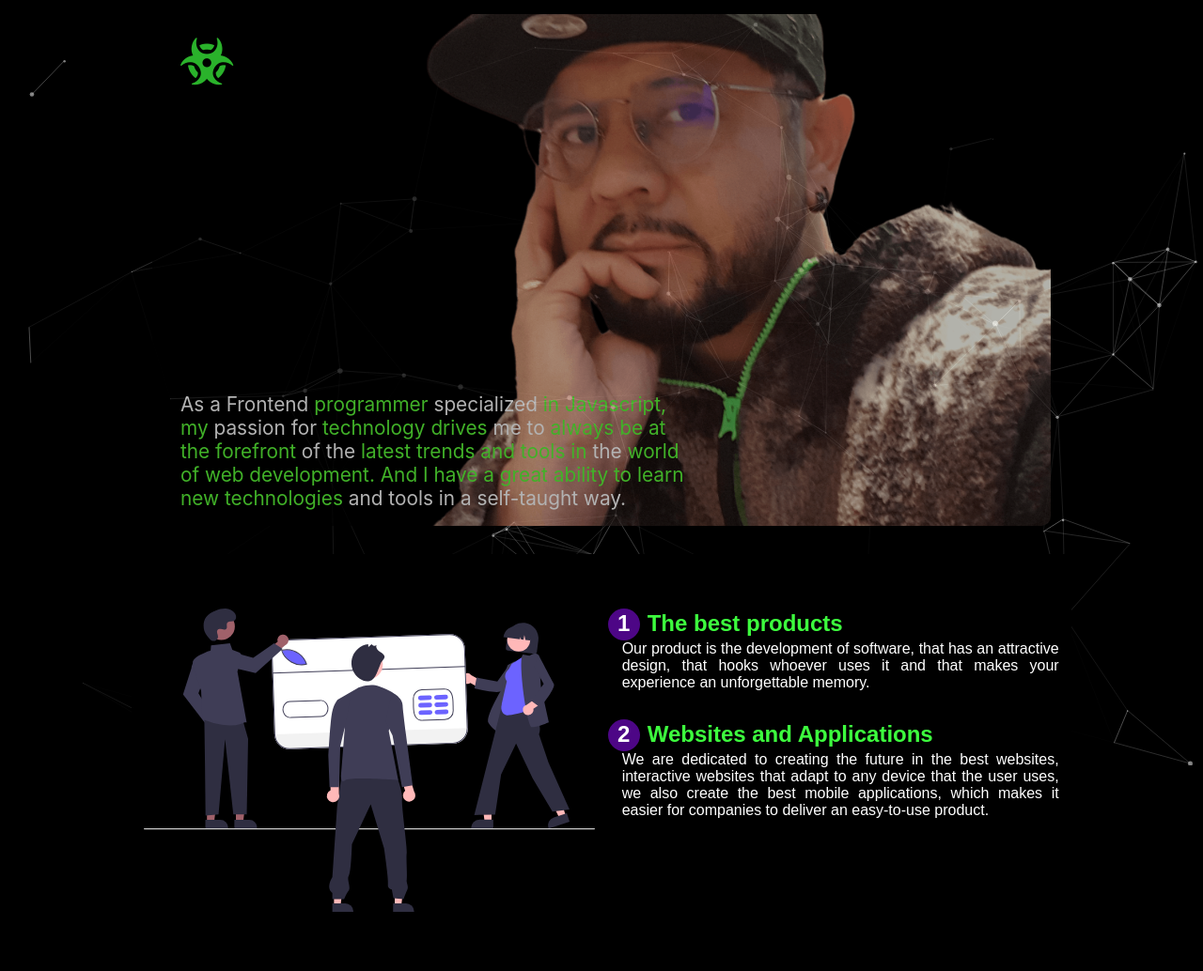
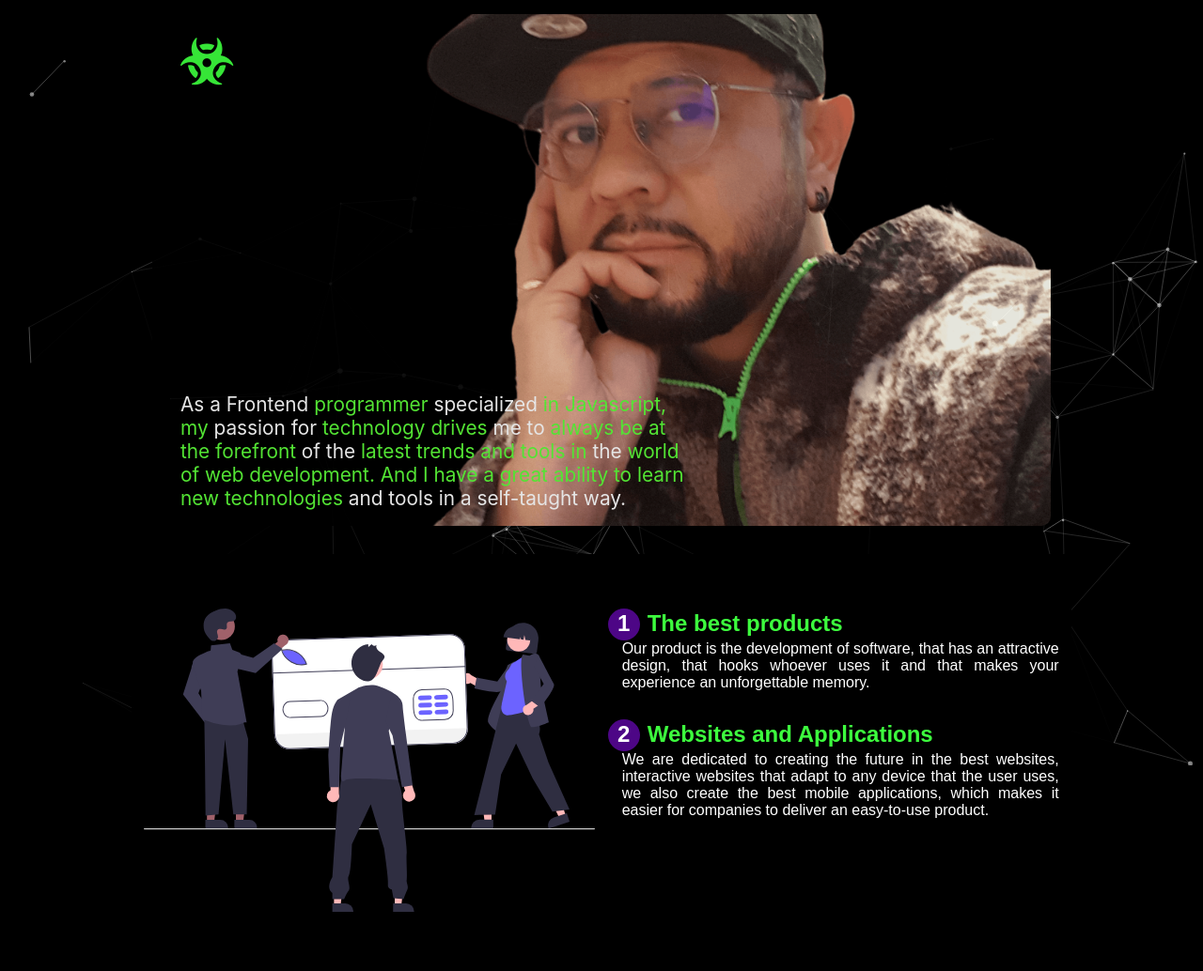
Before and after one commit to lehder/lehder.porfolio.github.io, a plain HTML site: page index.html in a window 1280 px wide. Shown: the top 1034 px of the page at 94% size. Drawn offline with nearby package versions, Linux system fonts and the light colour scheme.

Commit message:
Cambio en la opacidad en el container de .70 a .90

```diff
--- a/style.css
+++ b/style.css
@@ -79,7 +79,7 @@ header {
     padding: 20px 30px;
     position: relative;
     z-index: 99;
-    opacity: .70;
+    opacity: .90;
 }
 
 .container.header {
```
Also changed, not shown: 1 other file.
